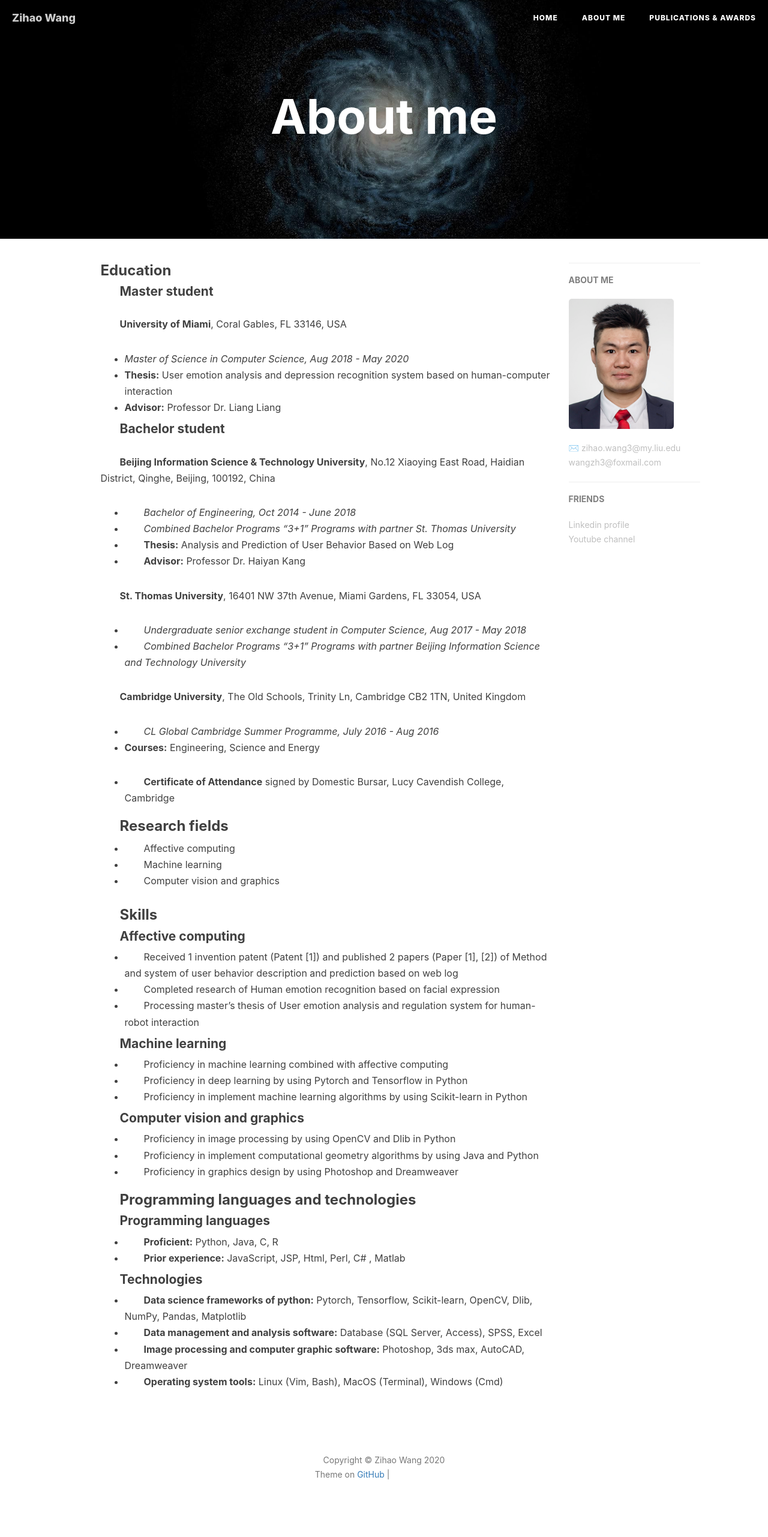
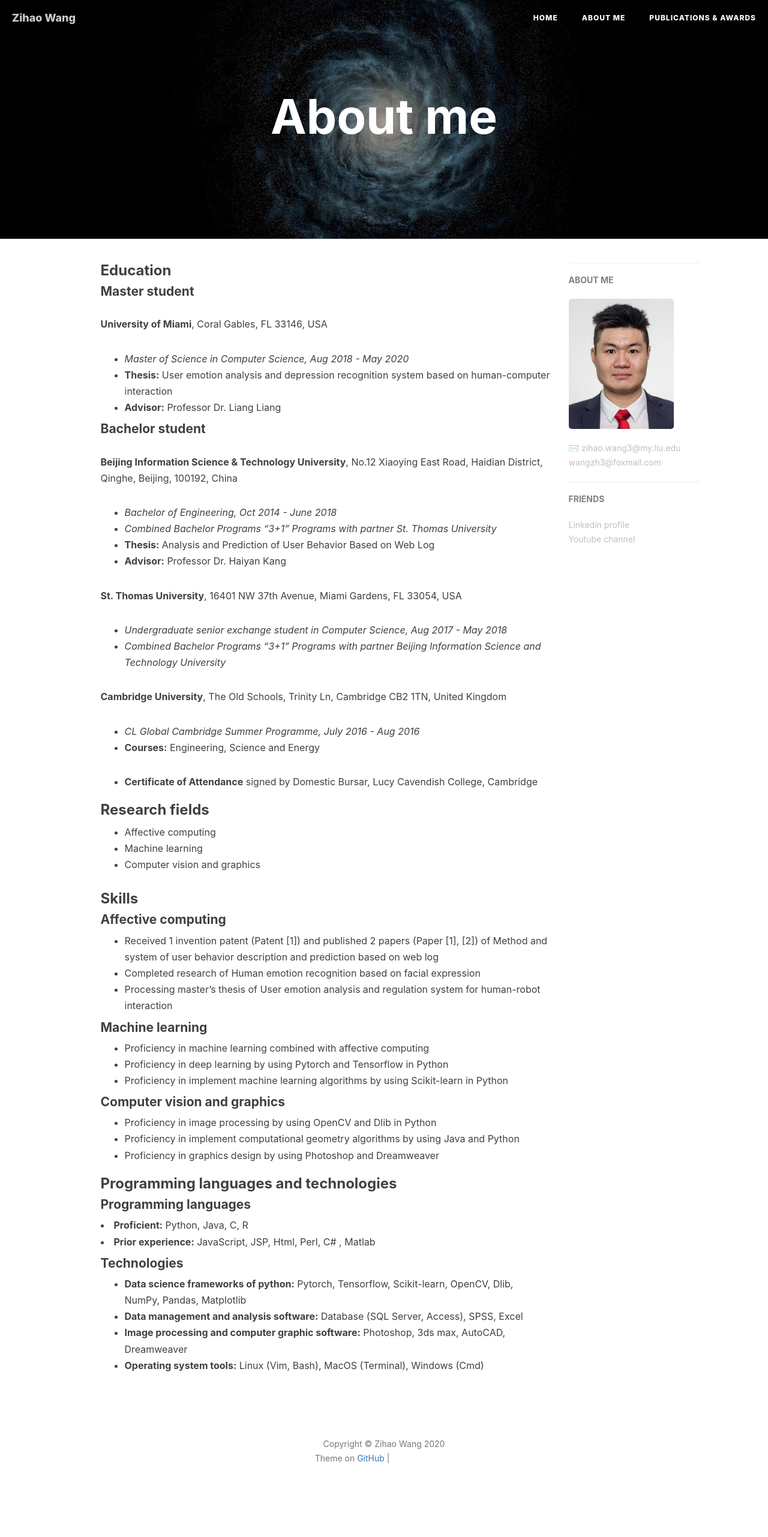
Before and after one commit to wangzh3/wangzh3.github.io, a Jekyll site: the page built from about.html, in a window 1280 px wide. Shown: the whole page at 60% size. Built offline with Jekyll 4.4.1, drawn with Linux system fonts in a browser that asks for light colours; nearby versions of some CDN libraries; comment, search, counter and statistics services are not loaded; after the commit the page ends 2535 px from its top, so only the background shows below that; grey boxes are pictures that could not be loaded.

Commit message:
Update about.html

```diff
--- a/about.html
+++ b/about.html
@@ -5,8 +5,8 @@
 header-img: "img/post-bg-desk.jpg"
 ---
     <h3><strong>Education</strong></h3>
-    <span style="text-indent:2em;"><h4><strong>Master student</strong></h4></span>
-    <span style="text-indent:2em;"><p><strong>University of Miami</strong>, Coral Gables, FL 33146, USA</p></span>
+    <h4><strong>Master student</strong></h4>
+    <p><strong>University of Miami</strong>, Coral Gables, FL 33146, USA</p>
 
     <ul>
     <li><i>Master of Science in Computer Science, Aug 2018 - May 2020</i></li>
@@ -14,8 +14,8 @@
     <li><strong>Advisor:</strong> Professor Dr. Liang Liang</li>
     </ul>
 
-    <span style="text-indent:2em;"><h4><strong>Bachelor student</strong></h4></span>
-    <span style="text-indent:2em;"><p><strong>Beijing Information Science & Technology University</strong>, No.12 Xiaoying East Road, Haidian District, Qinghe, Beijing, 100192, China</p>
+    <h4><strong>Bachelor student</strong></h4>
+    <p><strong>Beijing Information Science & Technology University</strong>, No.12 Xiaoying East Road, Haidian District, Qinghe, Beijing, 100192, China
     <span/>
     <ul>
     <li><i>Bachelor of Engineering, Oct 2014 - June 2018</i></li>
@@ -24,12 +24,12 @@
     <li><strong>Advisor:</strong> Professor Dr. Haiyan Kang</li>
     </ul>
 
-    <span style="text-indent:2em;"><p><strong>St. Thomas University</strong>, 16401 NW 37th Avenue, Miami Gardens, FL 33054, USA</p> </span>
+    <p><strong>St. Thomas University</strong>, 16401 NW 37th Avenue, Miami Gardens, FL 33054, USA</p>
     <ul>
     <li><i>Undergraduate senior exchange student in Computer Science, Aug 2017 - May 2018 </i></li>
     <li><i>Combined Bachelor Programs “3+1” Programs with partner Beijing Information Science and Technology University</p></i>
     </ul>
-    <span style="text-indent:2em;"><p><strong>Cambridge University</strong>, The Old Schools, Trinity Ln, Cambridge CB2 1TN, United Kingdom</p> </span>
+    <p><strong>Cambridge University</strong>, The Old Schools, Trinity Ln, Cambridge CB2 1TN, United Kingdom</p>
     <ul>
     <li><i>CL Global Cambridge Summer Programme, July 2016 - Aug 2016</i></li>
     <li><strong>Courses:</strong> Engineering, Science and Energy</p></li>
@@ -43,32 +43,32 @@
     </ul>
 <p></p>
     <h3><strong>Skills</strong></h3>
-    <span style="text-indent:2em;"><h4><strong>Affective computing</strong></h4> </span>
+    <h4><strong>Affective computing</strong></h4>
     <ul>
         <li>Received 1 invention patent (Patent [1]) and published 2 papers (Paper [1], [2]) of Method and system of user behavior description and prediction based on web log</li>
         <li>Completed research of Human emotion recognition based on facial expression</li>
         <li>Processing master’s thesis of User emotion analysis and regulation system for human-robot interaction</li>
     </ul>
-    <span style="text-indent:2em;"><h4><strong>Machine learning</strong></h4> </span>
+    <h4><strong>Machine learning</strong></h4>
     <ul>
         <li>Proficiency in machine learning combined with affective computing</li>
         <li>Proficiency in deep learning by using Pytorch and Tensorflow in Python</li>
         <li>Proficiency in implement machine learning algorithms by using Scikit-learn in Python</li>
     </ul>
-    <span style="text-indent:2em;"><h4><strong>Computer vision and graphics</strong></h4> </span>
+    <h4><strong>Computer vision and graphics</strong></h4>
     <ul>
         <li>Proficiency in image processing by using OpenCV and Dlib in Python</li>
         <li>Proficiency in implement computational geometry algorithms by using Java and Python</li>
         <li>Proficiency in graphics design by using Photoshop and Dreamweaver</li>
     </ul>
    <h3><strong>Programming languages and technologies</strong></h3>
-   <span style="text-indent:2em;"><h4><strong>Programming languages</strong></h4></span>
+   <h4><strong>Programming languages</strong></h4
     <ul>
         <li><strong>Proficient:</strong> Python, Java, C, R</li>
         <li><strong>Prior experience:</strong> JavaScript, JSP, Html, Perl, C# , Matlab</li>
     </ul>
 
-    <span style="text-indent:2em;"><h4><strong>Technologies</strong></h4></span>
+    <h4><strong>Technologies</strong></h4>
     <ul>
         <li><strong>Data science frameworks of python:</strong> Pytorch, Tensorflow, Scikit-learn, OpenCV, Dlib, NumPy, Pandas, Matplotlib</li>
         <li><strong>Data management and analysis software:</strong> Database (SQL Server, Access), SPSS, Excel </li>
```
